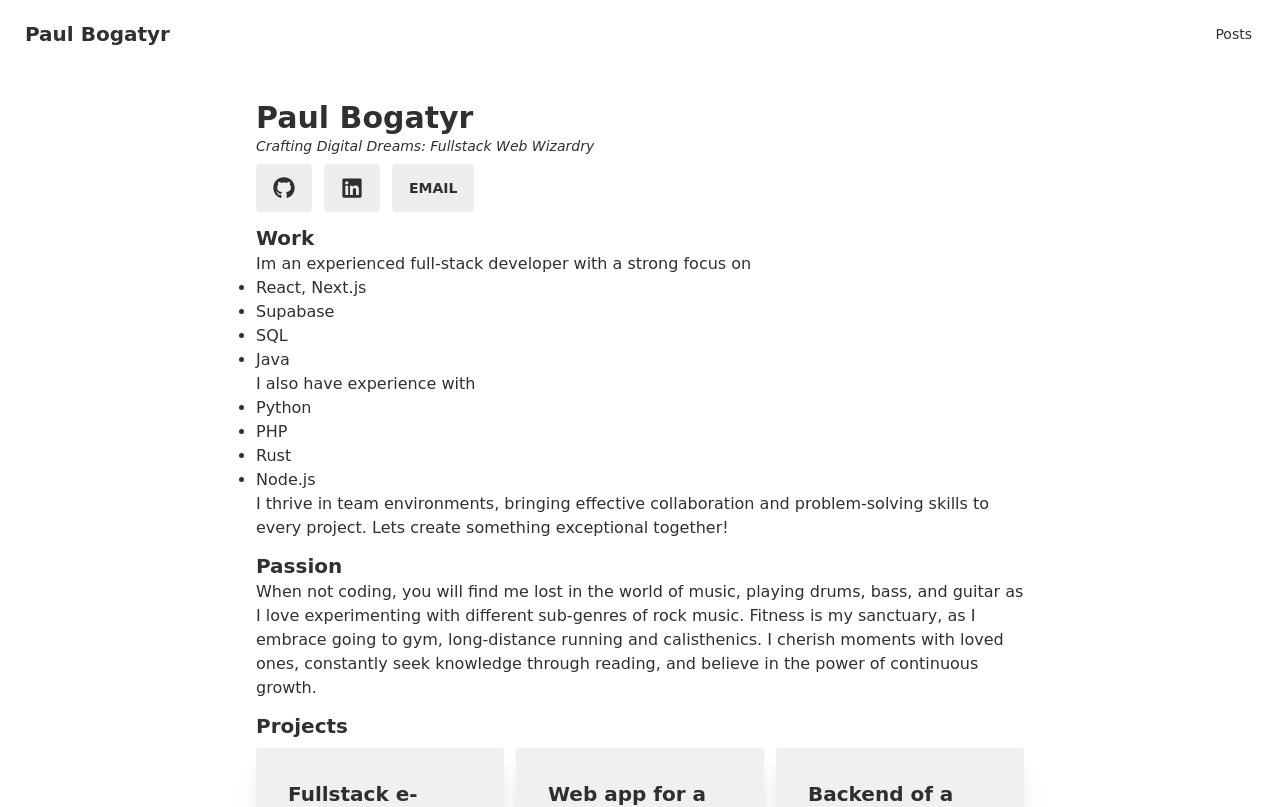
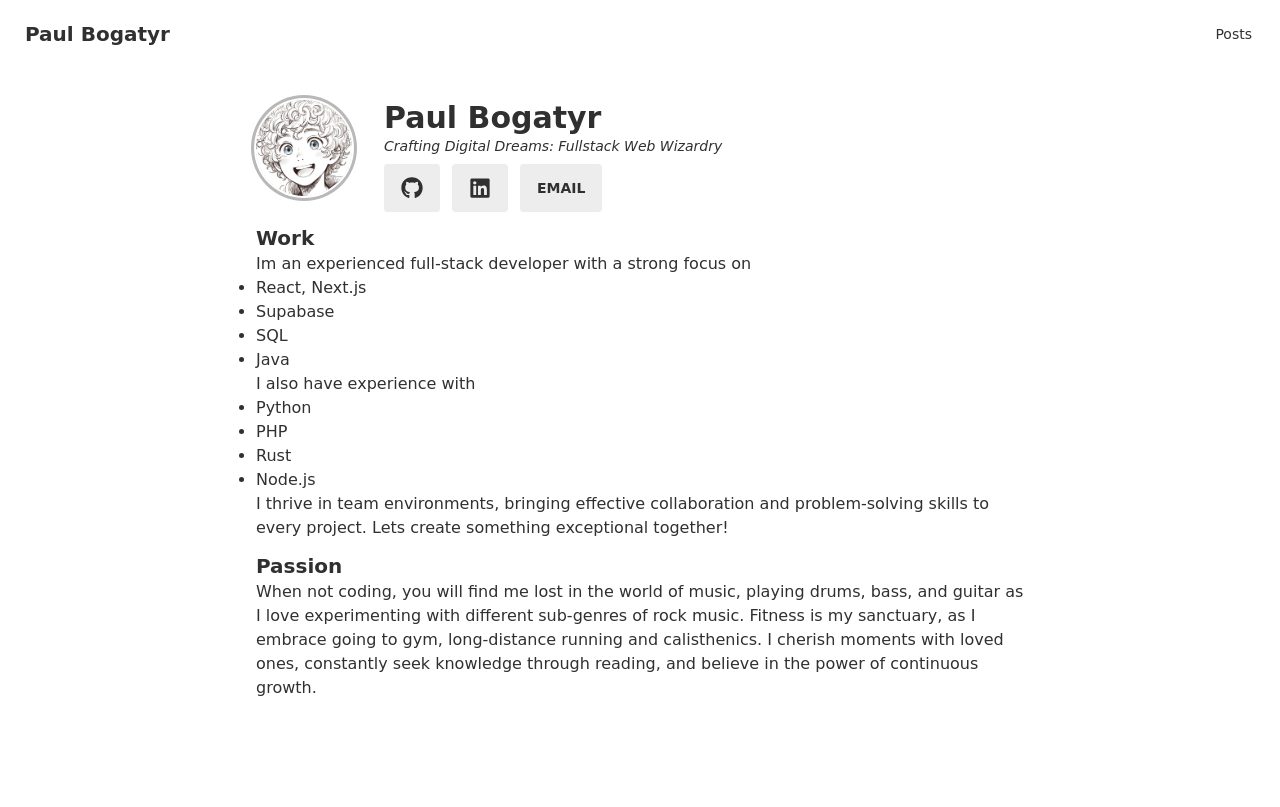
Before and after one commit to paulbgtr/paulbg, a Next.js app: page / in a window 1280 px wide. Shown: the top 807 px of the page. Built offline with nearby package versions, Linux system fonts and the light colour scheme.

Commit message:
Comment Projects and set image to true on index page

```diff
--- a/src/pages/index.tsx
+++ b/src/pages/index.tsx
@@ -18,6 +18,7 @@ export default function Home() {
       </Head>
 
       <Header
+        image
         title="Paul Bogatyr"
         description="Crafting Digital Dreams: Fullstack Web Wizardry"
       >
@@ -25,7 +26,7 @@ export default function Home() {
       </Header>
       <Work />
       <Passion />
-      <Projects />
+      {/* <Projects /> */}
     </>
   );
 }
```
